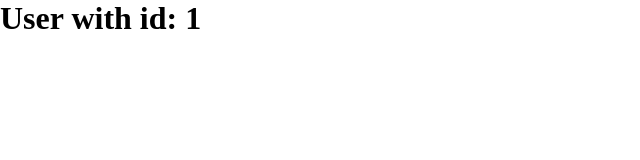
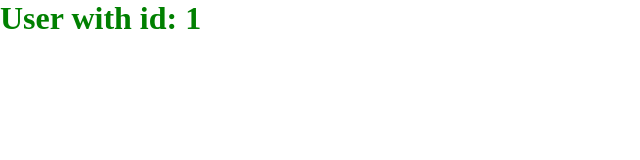
Before and after one commit to AlaYafremava/next-course, a Next.js app: page /users/1 in a window 1280 px wide. Shown: the top 160 px of the page, without its empty margins (0-640 px from the left). Built offline with nearby package versions, Linux system fonts and the light colour scheme.

Commit message:
feat: add sass

```diff
--- a/package.json
+++ b/package.json
@@ -12,6 +12,7 @@
   "dependencies": {
     "next": "^14.2.5",
     "react": "^18.3.1",
-    "react-dom": "^18.3.1"
+    "react-dom": "^18.3.1",
+    "sass": "^1.77.8"
   }
 }
--- a/pages/users/[id].js
+++ b/pages/users/[id].js
@@ -1,9 +1,10 @@
 import { useRouter } from "next/router";
+import styles from "../../styles/user.module.scss";
 
-export default function () {
+export default function User() {
   const { query } = useRouter();
   return (
-    <div>
+    <div className={styles.user}>
       <h1>User with id: {query.id}</h1>
     </div>
   );
--- /dev/null
+++ b/styles/user.module.scss
@@ -0,0 +1,5 @@
+.user {
+  h1 {
+    color: green;
+  }
+}
```
Also changed, not shown: 1 other file (tests, documents, lock files or other folders).
